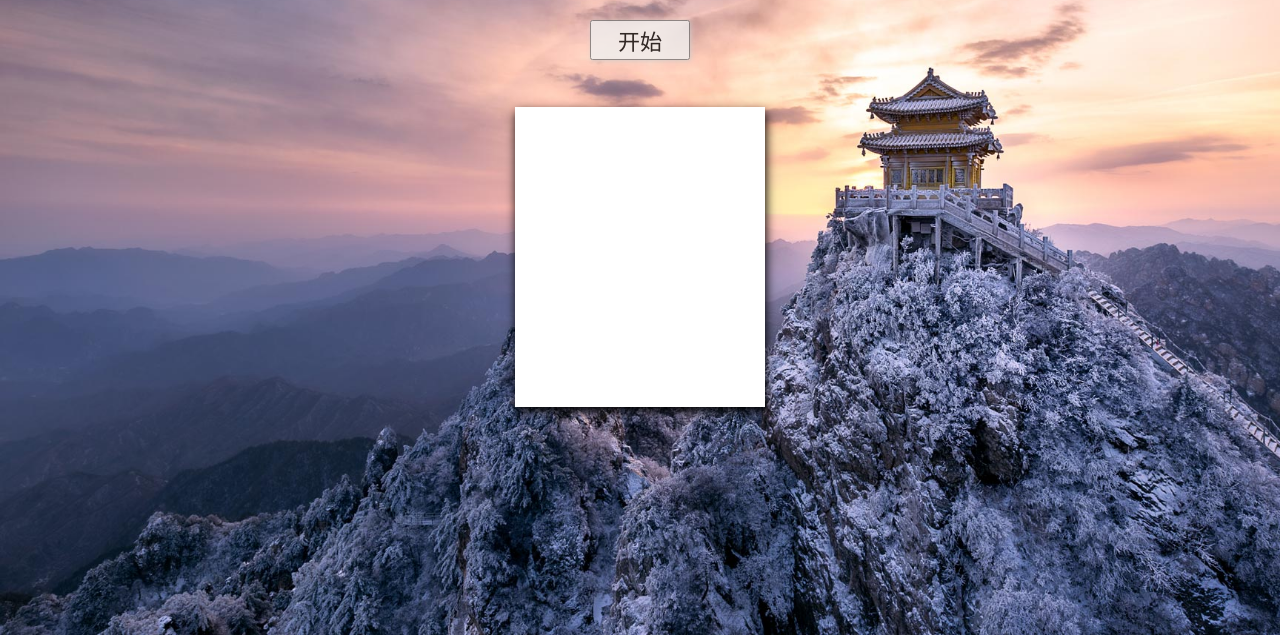
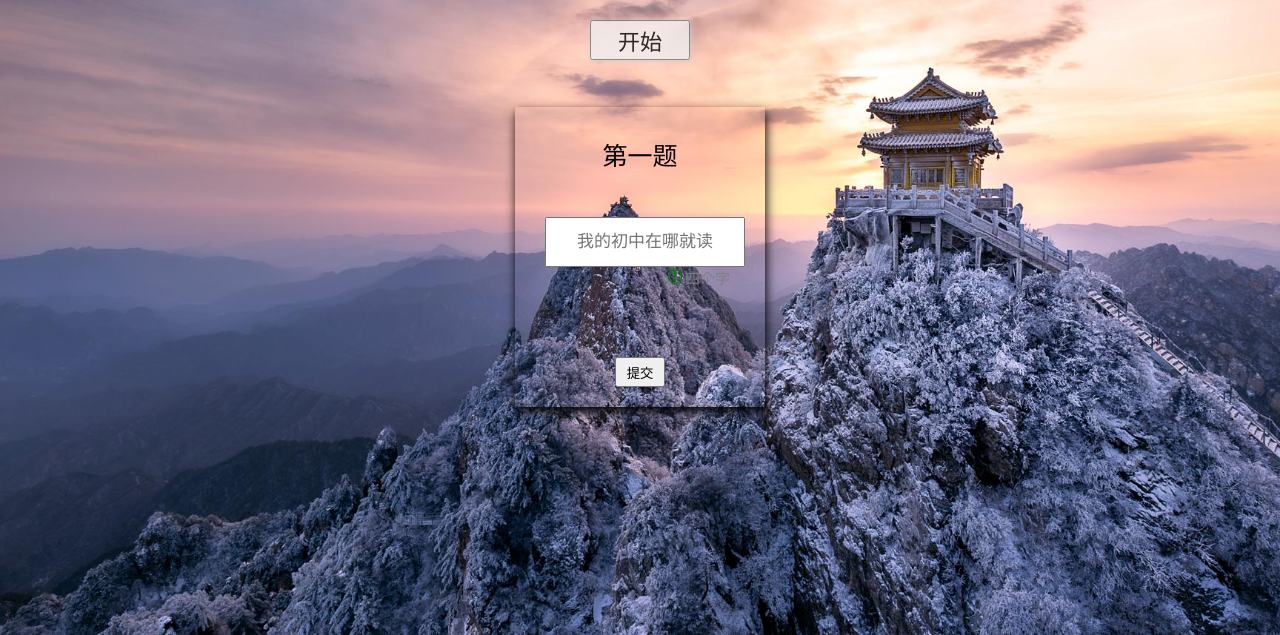
Before and after one commit to Li-zhijie/li-zhijie.github.io, a plain HTML site: page secret.html in a window 1280 px wide. Shown: the part 165-800 px from the top of the page. Drawn offline with Linux system fonts and the light colour scheme.

Commit message:
Update secret.html

```diff
--- a/secret.html
+++ b/secret.html
@@ -78,15 +78,18 @@
 		margin: 100px auto;
 		width: 250px;
 		height: 300px;
-		background-color: white;
+		background-color: none;
 		transition: 1s;
 		cursor: pointer;
 	}
-
+	#secret li:hover{
+		background-color: rgba(255,255,255,.3);
+		transition:  .5s;
+	}
 	#secret #one .question1,#secret #two .question2,#secret #three .question3{
 		width: 250px;
 		height: 50px;
-		background-color: white;
+		background-color: none;
 		font-size: 25px;
 		text-align: center;
 		line-height: 50px;
@@ -106,7 +109,7 @@
 		font-size: 15px;
 		color: grey;
 		line-height: 20px;
-		background-color: white;
+		background-color: none;
 	}
 	#secret #one i,#secret #two i,#secret #three i{
 		line-height: 20px;
```
